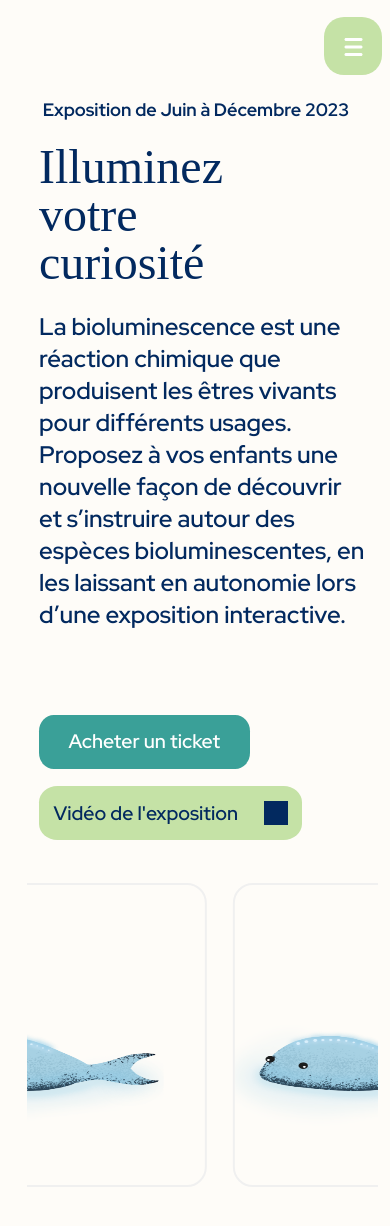
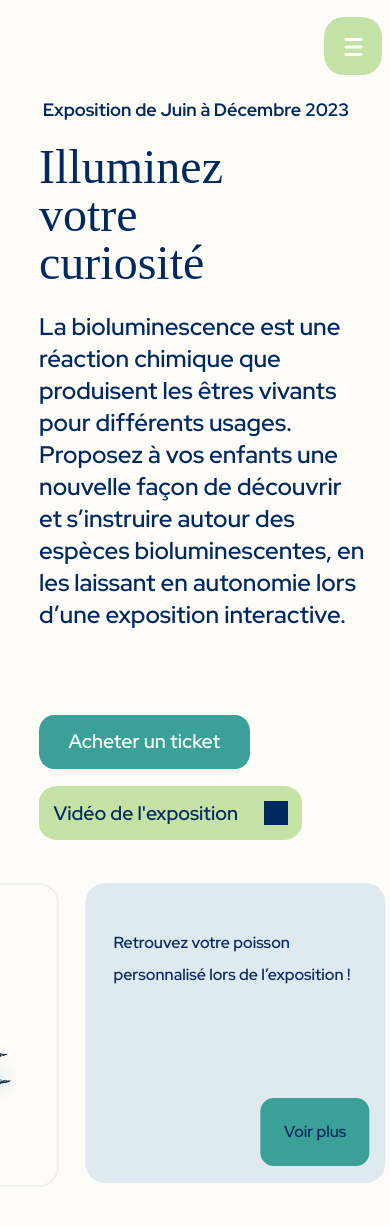
Before and after one commit to jo15122002/illuminez_votre_curiosite_site, a Nuxt app: page / in a window 390 px wide. Shown: the top 1226 px of the page. Built offline with nearby package versions, Linux system fonts and the light colour scheme; no server answers; the database is empty; grey boxes are pictures that could not be loaded; a web font is replaced by a local one.

Commit message:
Fix slider mobile

```diff
--- a/components/FishCarouselLine.vue
+++ b/components/FishCarouselLine.vue
@@ -2,7 +2,7 @@
   <div class="wraper">
     <div :class="i === 1 ? 'image-div one image-div'+carousel : 'image-div image-div'+carousel" v-for="i in 6" :key="i">
       <div :data-index="i" class="imgC">
-        <div v-if="carousel === 3 && !windowFull && i===5" class="seeMoreSmall">
+        <div v-if="carousel === 3 && !windowFull && (i === 1 || i === 3)" class="seeMoreSmall">
           <p class="seeMoreDescription">{{ $t("findYourFish") }}</p>
           <a href="/book" class="button seeMoreButton">{{ $t('seeMore') }}</a>
         </div>
@@ -86,7 +86,7 @@ export default {
       })
 
 
-      let additionalX = { val: 0 };
+      let additionalX = { val: !this.windowFull ? -0.25 : 0 };
       let offset = 0;
 
       gsap.to(imgArrConst, {
@@ -185,13 +185,13 @@ img {
   .seeMoreButton {
     font-size: 1rem;
     top: -2vh;
-    right: 2vw;
+    right: 4vw;
     width: 25vw;
   }
 
   .seeMoreDescription {
     font-size: 1rem;
-    width: 80%;
+    width: 85%;
   }
 }
 </style>
--- a/pages/book.vue
+++ b/pages/book.vue
@@ -49,6 +49,7 @@ export default {
     methods: {
         async getAllFishies() {
             const { firestore } = useFirebase()
+            try {
                 const querySnapshot = await getDocs(collection(firestore, "fish"));
                 querySnapshot.forEach((doc) => {
                     this.fishies.push(doc.data())
@@ -59,6 +60,10 @@ export default {
                     }
                     this.pages[currentPage].push(doc.data())
                 })
+            } catch(err) {
+                console.error("writeToDB failed. reason :", err)
+            }
+
         },
         pageChange(page) {
             window.scrollTo({ top: 0 })
--- a/pages/index.vue
+++ b/pages/index.vue
@@ -418,10 +418,11 @@ body{
   }
 
   .carouselContainer {
-    width: 90vw;
+    width: 100vw;
     height: 310px;
     position: relative;
     top: 5vh;
+    left:-10vw
   }
 
   #discover .description-container{
```
Lines whose indentation alone changed are shown as unchanged.
